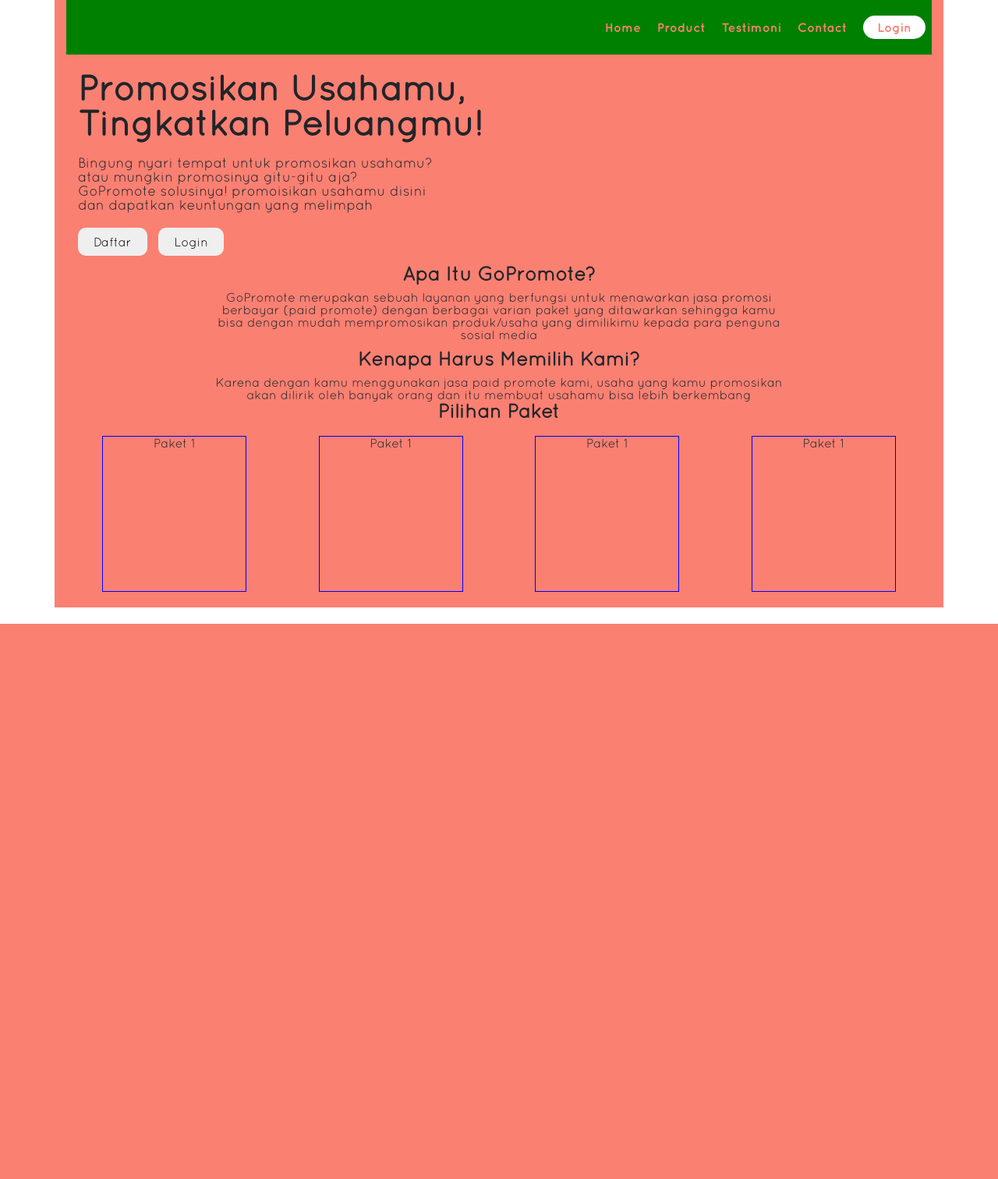
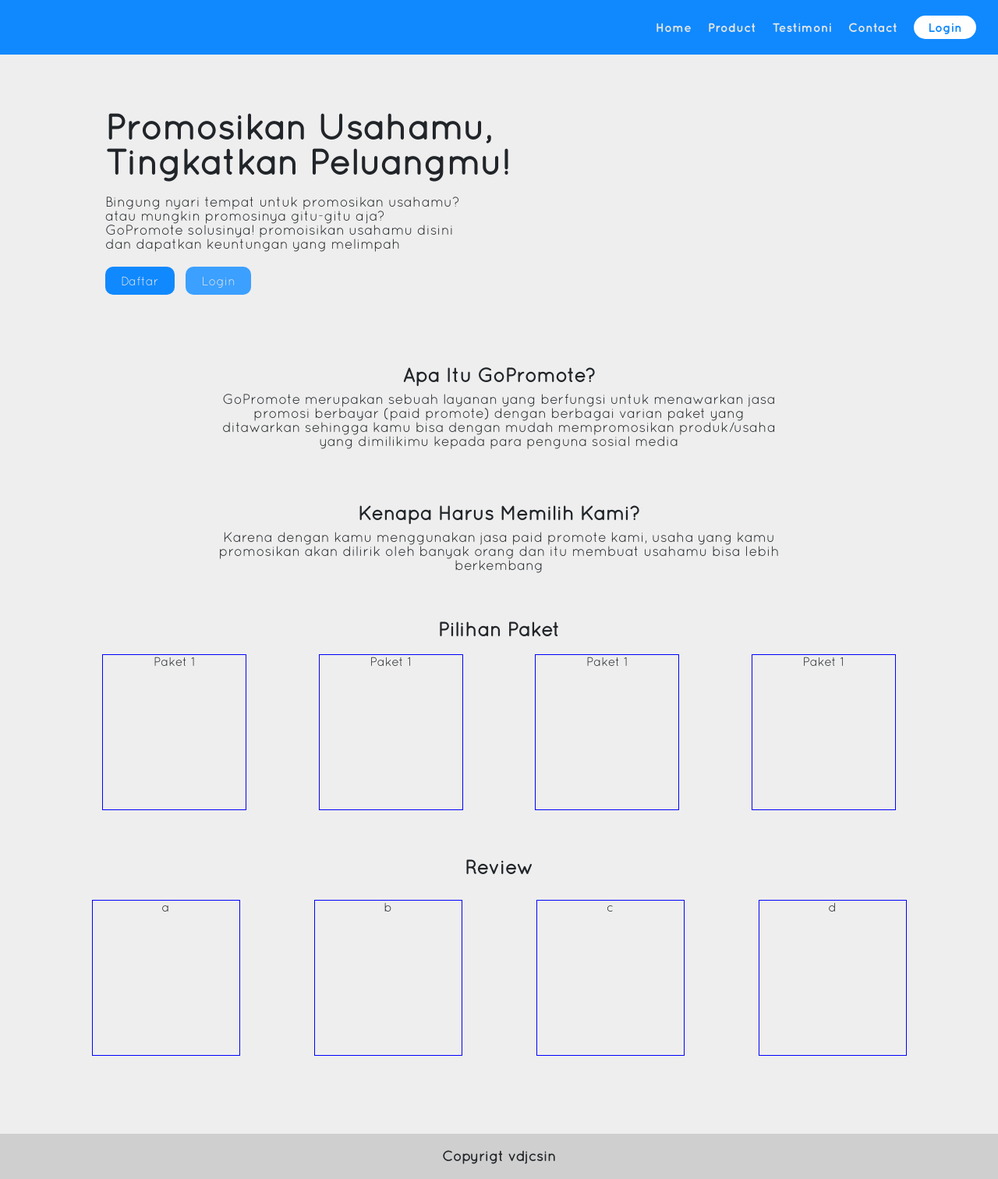
Before and after one commit to riansyh/go-promote, a PHP site: page /HTML/index.html in a window 1280 px wide. Shown: the whole page at 78% size. Before the commit the page ends 800 px from the top, so only its background shows below. Run offline with PHP 8.4, Linux system fonts and the light colour scheme.

Commit message:
Progress html dan css

```diff
--- a/CSS/style.css
+++ b/CSS/style.css
@@ -2,16 +2,21 @@
 
 body {
     font-family: quicksand;
+    background-color: #EEEEEE;
+}
+
+a:hover{
+    text-decoration: none;
 }
 
 .container{
     width: 100%;
-    background-color: salmon;
     margin: auto;
 }
 
 .header{
-    background-color: green;
+    padding: 0 20px;
+    background-color: #1089FE;
     width: 100%;
     height: 70px;
     line-height: 70px;
@@ -38,7 +43,11 @@ body {
 
 .header a{
     font-family: quicksand-bold;
-    color: salmon;
+    color: #E5E5E5;
+}
+
+.login a{
+    color:#1089FE;
 }
 
 .jumbotrn h1 {
@@ -52,13 +61,17 @@ body {
     font-size: 18px;
 }
 
-.intro h2, .alasan h2{
+.jumbotrn {
+    padding: 50px 50px;
+}
+
+.intro h2, .alasan h2, .review h2{
     font-weight: bold;
     font-size: 25px;
     margin: 10px;
 }
 
-.intro, .alasan {
+.intro, .alasan, .review {
     text-align: center;
 }
 
@@ -66,6 +79,12 @@ body {
     border: 0;
     padding: 10px 20px;
     border-radius: 10px;
+    background-color: #1089FE;
+    color: #E5E5E5;
+}
+
+.login {
+    background-color: #3BA0FF;
 }
 
 .daftar{
@@ -81,8 +100,31 @@ body {
     font-weight:bold;
 }
 
-.paket{
+.paket, .review-item{
     min-height:200px;
     border:1px solid blue;
     margin: 20px;
 }
+
+.intro, .alasan{
+    margin: 30px;
+}
+
+.list-paket {
+    margin: 30px auto;
+}
+
+p {
+    font-size: 18px;
+}
+
+.in-footer{
+    margin-top: 80px;
+    text-align: center;
+    background-color: #CFCFCF;
+}
+
+.in-footer p {
+    font-weight: bold;
+    padding: 20px;
+}
--- a/HTML/index.html
+++ b/HTML/index.html
@@ -11,7 +11,7 @@
     <title>Document</title>
 </head>
 <body>
-    <div class="container">
+
         <div class="header">
                 <span></span>
                 <div class="nav-left">
@@ -51,6 +51,7 @@
 
 
         <main>
+      <div class="container">
             <div class="jumbotrn col-md-12">
                 <h1>Promosikan Usahamu, <br> Tingkatkan Peluangmu!</h1>
                 <p>Bingung nyari tempat untuk promosikan usahamu? <br> atau mungkin promosinya gitu-gitu aja? <br>
@@ -96,14 +97,26 @@
                     </div>
                 </div>
             </div>
+
+            <div class="row justify-content-center">
+                <div class="review col-md-12">
+                    <h2>Review</h2>
+                    <div class="row justify-content-around">
+                        <div class="review-item col-md-2">a</div>
+                        <div class="review-item col-md-2">b</div>
+                        <div class="review-item col-md-2">c</div>
+                        <div class="review-item col-md-2">d</div>
+                    </div>
+                </div>
+            </div>
         </main>
-
+    </div>
 
         <footer class="footer">
             <div class="in-footer">
-
+                <p>Copyrigt vdjcsin</p>
             </div>
         </footer>
-    </div>
+
 </body>
 </html>
```
